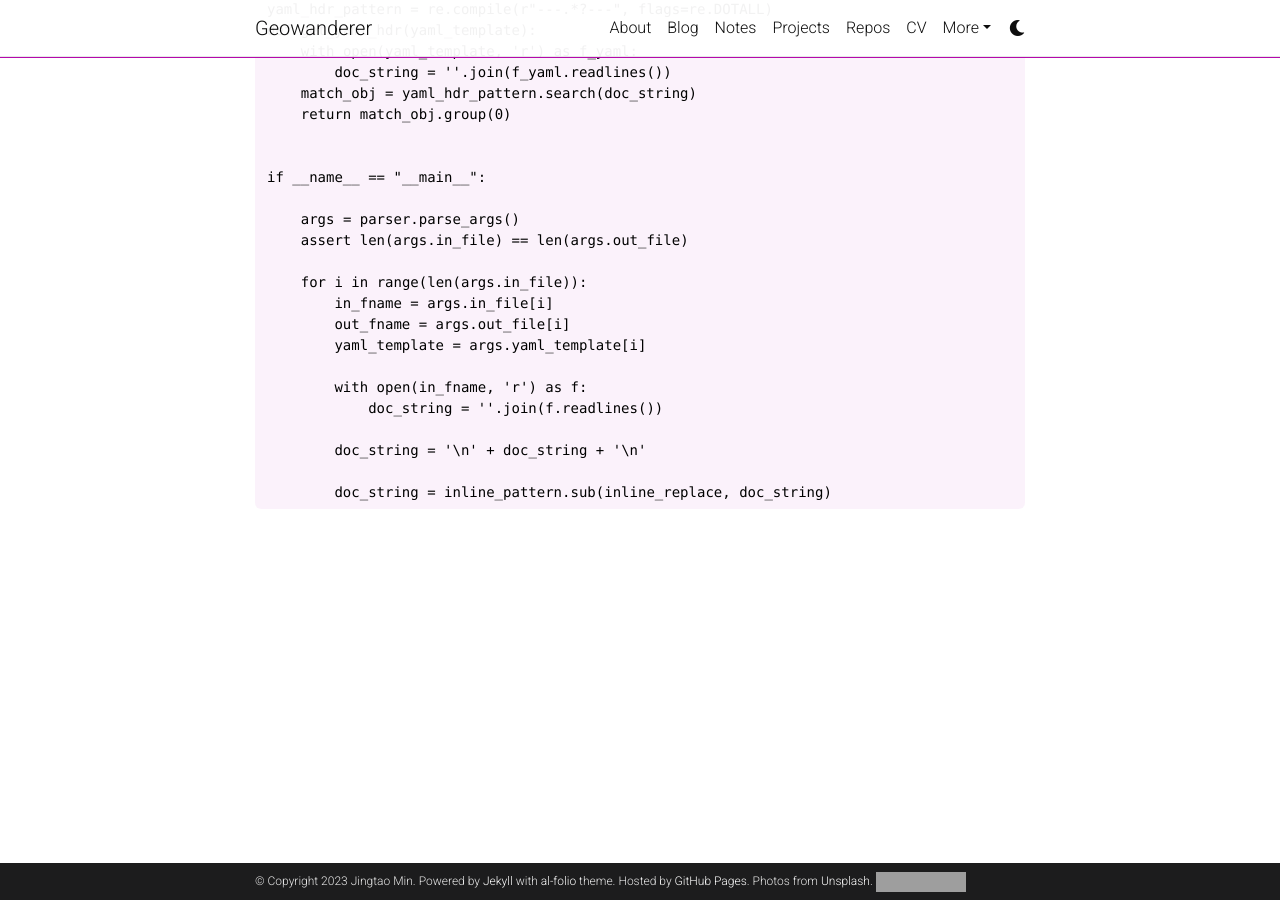
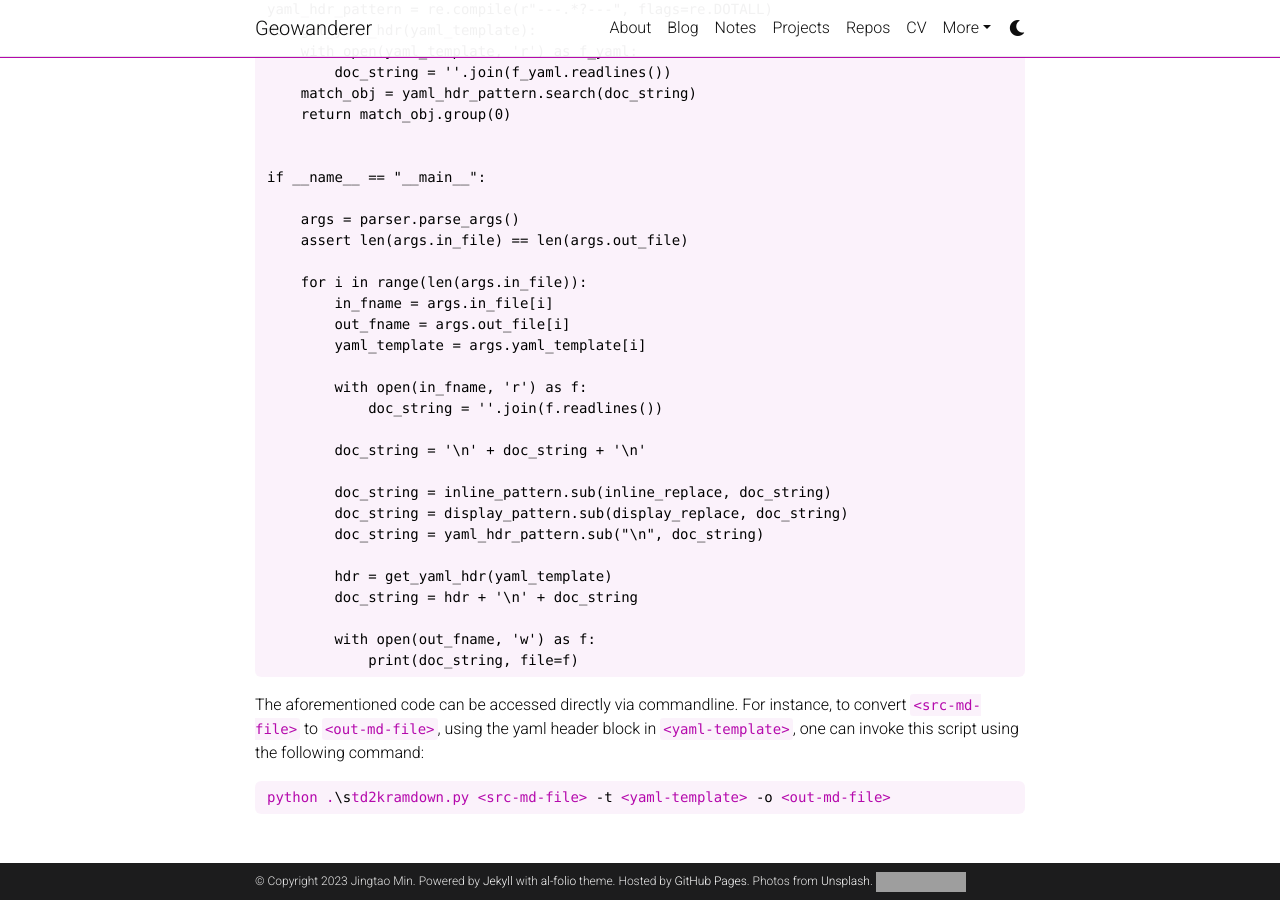
Before and after one commit to GentleMin/gentlemin.github.io, a Jekyll site: the page built from _notes/md_to_kramdown.md, in a window 1280 px wide and 900 px high, scrolled down 1268 px. Built offline with Jekyll 4.4.1, drawn with Linux system fonts in a browser that asks for light colours; comment, search, counter and statistics services are not loaded; a style sheet for code colours, icons or effects is not loaded; grey boxes are pictures that could not be loaded.

````diff
--- a/_notes/md_to_kramdown.md
+++ b/_notes/md_to_kramdown.md
@@ -68,4 +68,19 @@ if __name__ == "__main__":
         doc_string = '\n' + doc_string + '\n'
 
         doc_string = inline_pattern.sub(inline_replace, doc_string)
+        doc_string = display_pattern.sub(display_replace, doc_string)
+        doc_string = yaml_hdr_pattern.sub("\n", doc_string)
+
+        hdr = get_yaml_hdr(yaml_template)
+        doc_string = hdr + '\n' + doc_string
+
+        with open(out_fname, 'w') as f:
+            print(doc_string, file=f)
 ```
+
+The aforementioned code can be accessed directly via commandline.
+For instance, to convert `<src-md-file>` to `<out-md-file>`, using the yaml header block in `<yaml-template>`, one can invoke this script using the following command:
+
+```bash
+python .\std2kramdown.py <src-md-file> -t <yaml-template> -o <out-md-file>
+```
````
Also changed, not shown: _posts/2023-07-04-title_puns.md (added, +25 -0 lines).
